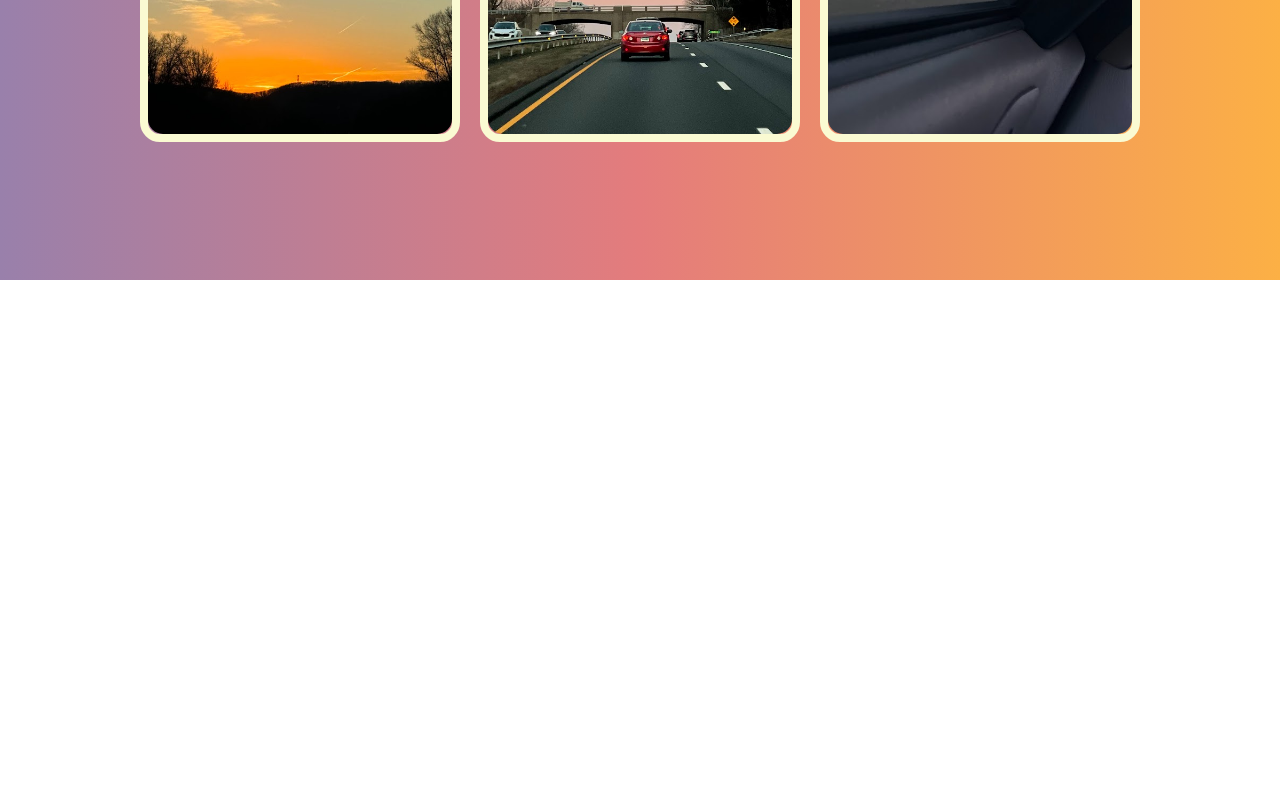
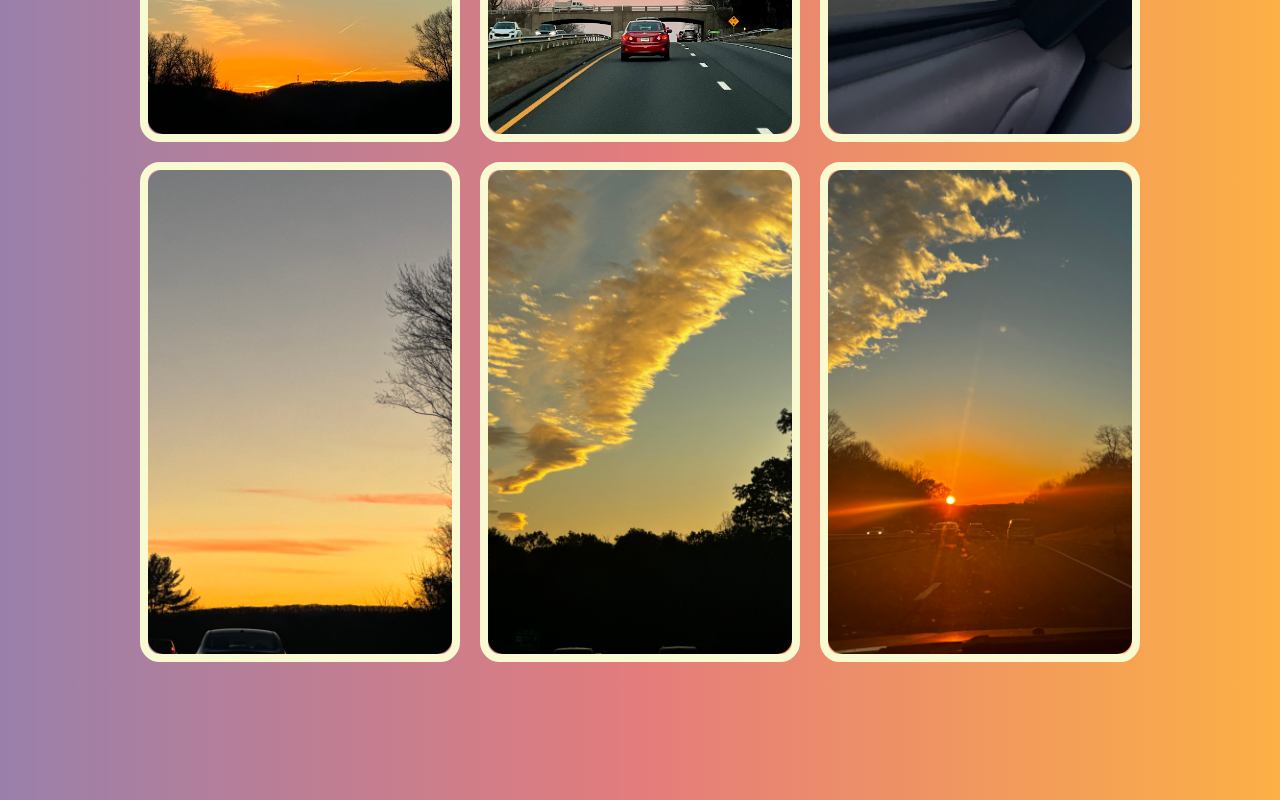
Before and after one commit to BryanOchoa/sunMelts, a plain HTML site: page index.html in a window 1280 px wide. Shown: the part 2363-3163 px from the top of the page. Before the commit the page ends 2643 px from the top, so only its background shows below. Drawn offline with Linux system fonts and the light colour scheme.

Commit message:
added more cards

```diff
--- a/index.html
+++ b/index.html
@@ -33,7 +33,6 @@
             <a href="#">Explore</a>
         </div>
     </div>
-
     <section id="about">
         <img src="./assets/profilePic (2).png" alt="">
         <div class="aboutContainer">
@@ -83,6 +82,36 @@
                 <p class="cardFooter">Taken by Me <i class="fa-regular fa-hand"></i></p>
             </div>
         </div>
+        <div class="card">
+            <img src="./assets/img4.jpg" alt="Image of sun setting"
+            class="cardImg">
+            <div class="cardBody">
+                <h1 class="cardTitle">Golden Glow</h1>
+                <p class="cardSubTitle">Dec. 2023 <br> Taken on Iphone 15 Pro Max</p>
+                <p class="cardInfo">Lorem ipsum dolor sit amet consectetur adipisicing elit. Consectetur, ea.</p>
+                <p class="cardFooter">Taken by Me <i class="fa-regular fa-hand"></i></p>
+            </div>
+        </div>
+        <div class="card">
+            <img src="./assets/img5.jpg" alt="Image of sun setting"
+            class="cardImg">
+            <div class="cardBody">
+                <h1 class="cardTitle">Natures Canvas</h1>
+                <p class="cardSubTitle">Dec. 2020 <br> Taken on Iphone 12 Pro</p>
+                <p class="cardInfo">Lorem ipsum dolor sit amet consectetur adipisicing elit. Consectetur, ea.</p>
+                <p class="cardFooter">Taken by Me <i class="fa-regular fa-hand"></i></p>
+            </div>
+        </div>
+        <div class="card">
+            <img src="./assets/img6.jpg" alt="Image of sun setting"
+            class="cardImg">
+            <div class="cardBody">
+                <h1 class="cardTitle">Sun Kissed</h1>
+                <p class="cardSubTitle">Dec. 2023 <br> Taken on Iphone 15 Pro Max</p>
+                <p class="cardInfo">Lorem ipsum dolor sit amet consectetur adipisicing elit. Consectetur, ea.</p>
+                <p class="cardFooter">Taken by Me <i class="fa-regular fa-hand"></i></p>
+            </div>
+        </div>
     </section>
 </div>
 </body>
```
Also changed, not shown: assets/img4.jpg (added), assets/img5.jpg (added), assets/img6.jpg (added).
